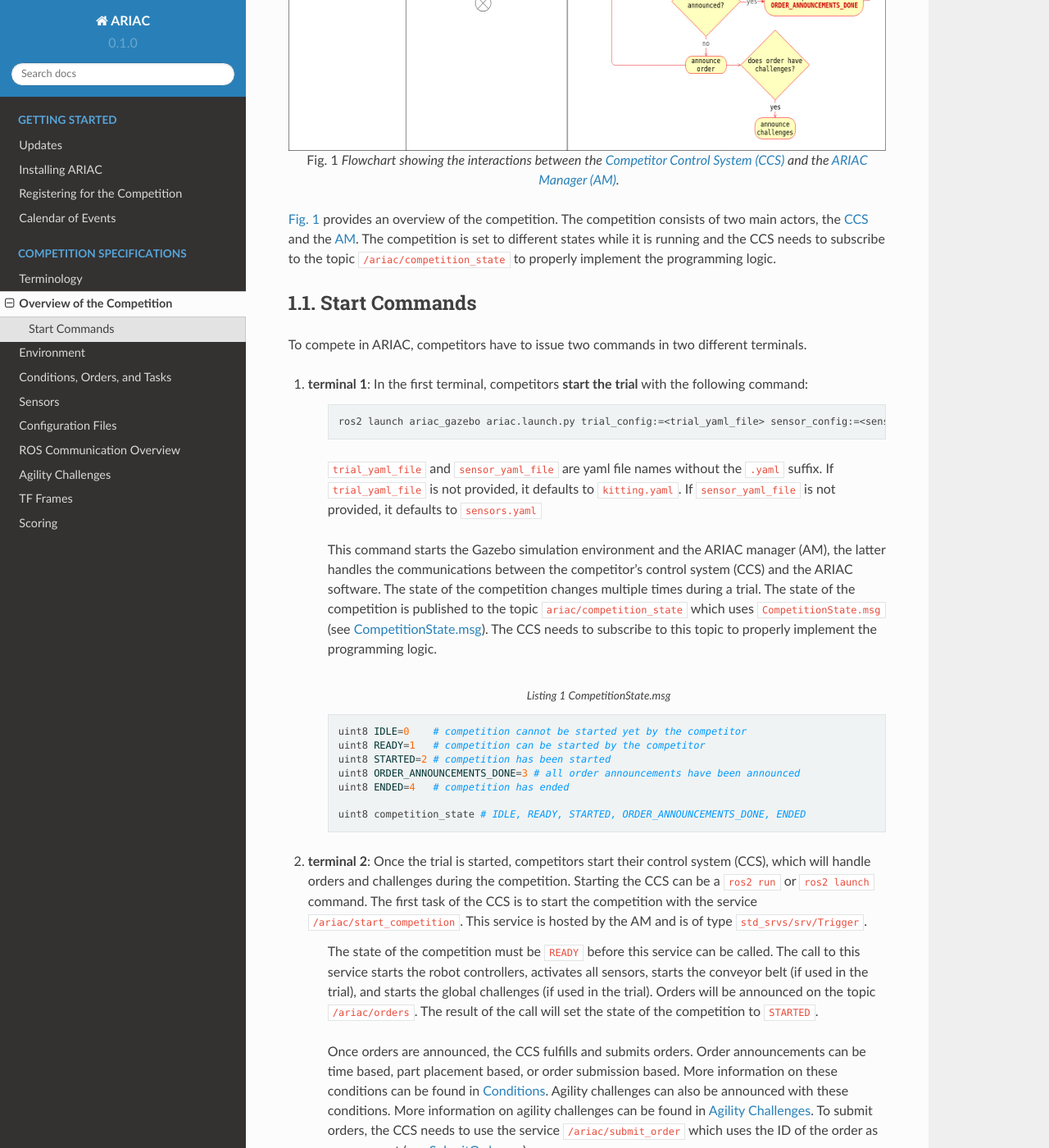
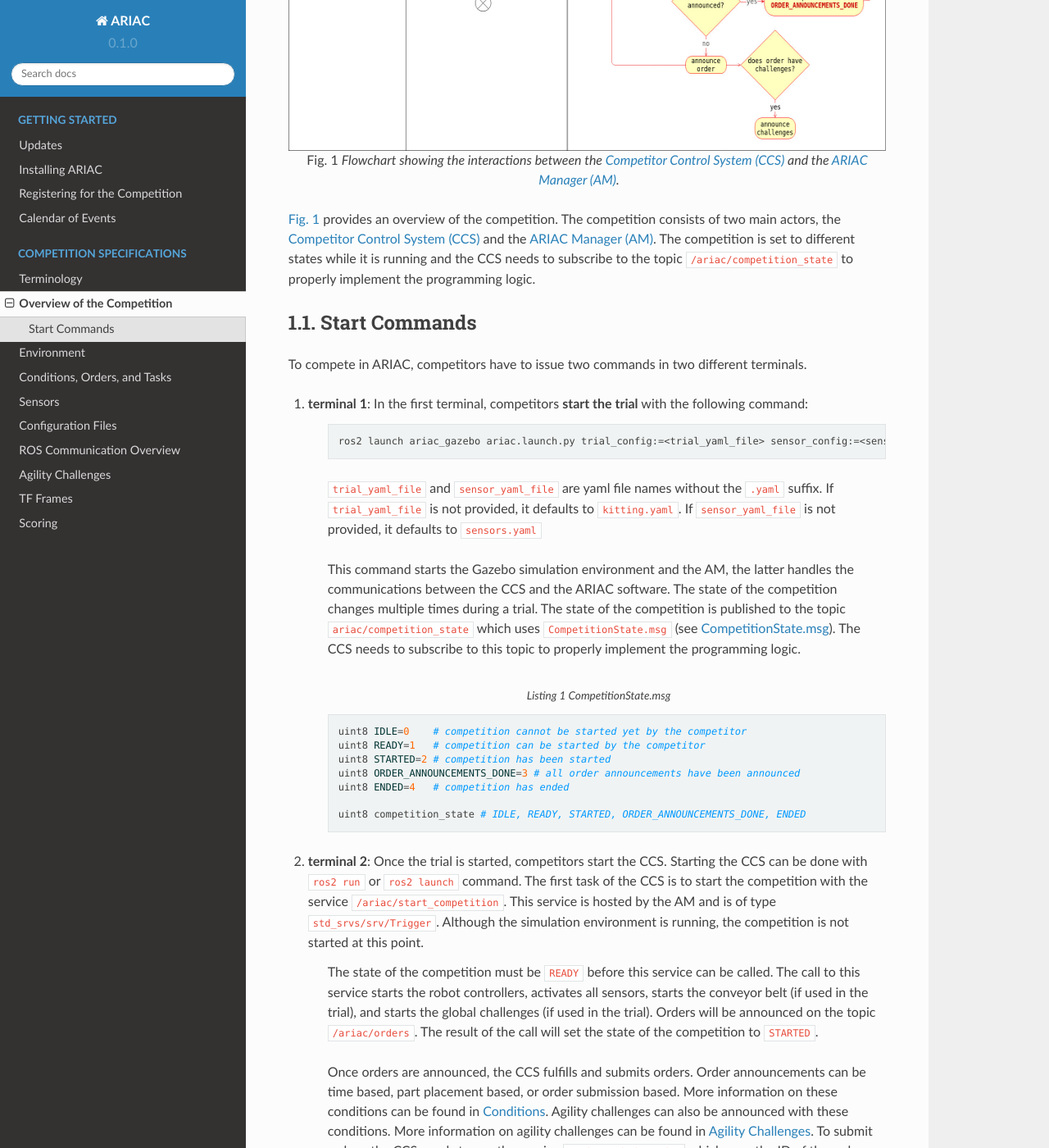
Before and after one commit to usnistgov/ARIAC, a Sphinx documentation site: the page built from docs/competition/overview.rst, in a window 1280 px wide and 1400 px high, scrolled down 851 px. Shown: the whole window at 82% size. Built offline with Sphinx 7.4.7 and the Read the Docs theme 2.0.0, drawn with Linux system fonts in a browser that asks for light colours.

Commit message:
added documentation on the CCS

```diff
--- a/docs/competition/overview.rst
+++ b/docs/competition/overview.rst
@@ -32,7 +32,7 @@
 
     ``trial_yaml_file`` and ``sensor_yaml_file`` are yaml file names without the ``.yaml`` suffix. If ``trial_yaml_file`` is not provided, it defaults to ``kitting.yaml``. If ``sensor_yaml_file`` is not provided, it defaults to ``sensors.yaml``
 
-    This command starts the Gazebo simulation environment and the ARIAC manager (AM), the latter handles the communications between the competitor's control system (CCS) and the ARIAC software. The state of the competition changes multiple times during a trial. The state of the competition is published to the topic ``ariac/competition_state`` which uses  ``CompetitionState.msg`` (see :ref:`COMPETITIONSTATEMSG`). The CCS needs to subscribe to this topic to properly implement the programming logic.
+    This command starts the Gazebo simulation environment and the AM, the latter handles the communications between the CCS and the ARIAC software. The state of the competition changes multiple times during a trial. The state of the competition is published to the topic ``ariac/competition_state`` which uses  ``CompetitionState.msg`` (see :ref:`COMPETITIONSTATEMSG`). The CCS needs to subscribe to this topic to properly implement the programming logic.
 
 
     .. code-block:: bash
@@ -50,7 +50,7 @@
 
 
 
-2. **terminal 2**: Once the trial is started, competitors start their control system (CCS), which will handle orders and challenges during the competition. Starting the CCS can be a ``ros2 run`` or ``ros2 launch`` command. The first task of the CCS is to start the competition with the service ``/ariac/start_competition``. This service is hosted by the AM and is of type ``std_srvs/srv/Trigger``.
+2. **terminal 2**: Once the trial is started, competitors start the CCS. Starting the CCS can be done with ``ros2 run`` or ``ros2 launch`` command. The first task of the CCS is to start the competition with the service ``/ariac/start_competition``. This service is hosted by the AM and is of type ``std_srvs/srv/Trigger``. Although the simulation environment is running, the competition is not started at this point.
 
     The state of the competition must be ``READY`` before this service can be called. The call to this service starts the robot controllers, activates all sensors, starts the conveyor belt (if used in the trial), and starts the global challenges (if used in the trial). Orders will be announced on the topic ``/ariac/orders``. The result of the call will set the state of the competition to ``STARTED``.
 
```
Also changed, not shown: other parts of docs/competition/overview.rst (+1 -1 lines).
